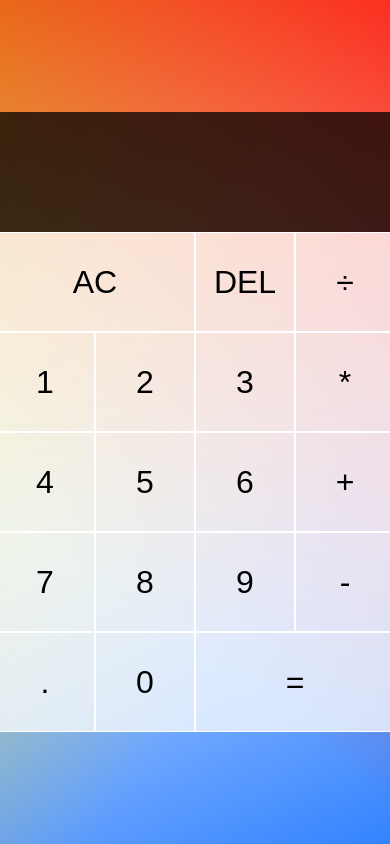
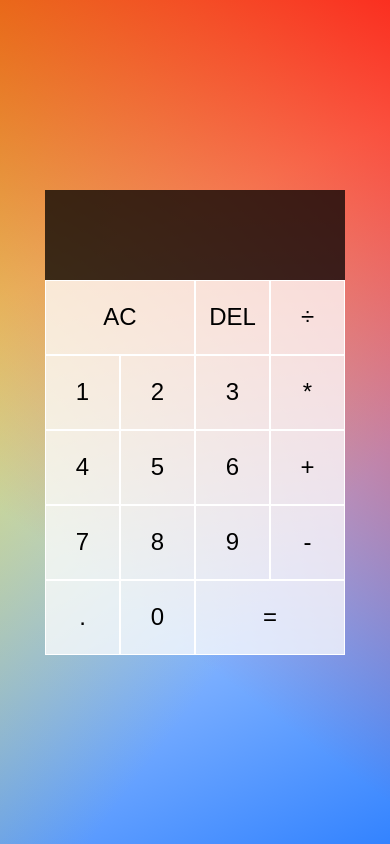
Before and after one commit to darqus/calculator, a website with bundled scripts: page index.html in a window 390 px wide. Built offline with nearby package versions, Linux system fonts and the light colour scheme; files whose address does not match are found by name.

Commit message:
add breakpoints

```diff
--- /dev/null
+++ b/scss/_breakpoints.scss
@@ -0,0 +1,27 @@
+/*********************
+BREAKPOINTS
+*********************/
+
+@mixin breakpoint($point) {
+  @if $point == desktop {
+    @media (min-width: 70em) {
+      @content;
+    }
+  } @else if $point == laptop {
+    @media (min-width: 64em) {
+      @content;
+    }
+  } @else if $point == tablet {
+    @media (min-width: 50em) {
+      @content;
+    }
+  } @else if $point == phablet {
+    @media (min-width: 37.5em) {
+      @content;
+    }
+  } @else if $point == mobileonly {
+    @media (max-width: 37.5em) {
+      @content;
+    }
+  }
+}
--- a/scss/_main.scss
+++ b/scss/_main.scss
@@ -5,6 +5,10 @@
     grid-template-columns: repeat(4, 100px);
     place-content: center;
     min-height: 100vh;
+    @include breakpoint(mobileonly) {
+      grid-template-rows: minmax(90px, auto) repeat(5, 75px);
+      grid-template-columns: repeat(4, 75px);
+    }
 
     & > button {
       font-size: 2rem;
@@ -13,6 +17,9 @@
       border: 1px solid #fff;
       outline: none;
       transition: background-color 0.3s;
+      @include breakpoint(mobileonly) {
+        font-size: 1.5rem;
+      }
 
       &:hover {
         background-color: rgba(255, 255, 255, 0.9);
@@ -40,10 +47,16 @@
   .previous-operand {
     font-size: 1.5rem;
     color: rgba(255, 255, 255, 0.75);
+    @include breakpoint(mobileonly) {
+      font-size: 1.0rem;
+    }
   }
 
   .current-operand {
     font-size: 2.5rem;
     color: #fff;
+    @include breakpoint(mobileonly) {
+      font-size: 2.0rem;
+    }
   }
 }
--- a/scss/style.scss
+++ b/scss/style.scss
@@ -1,4 +1,5 @@
 @import "font";
 @import "reset";
 @import "global";
+@import "breakpoints";
 @import "main";
```
Also changed, not shown: css/style.css.
